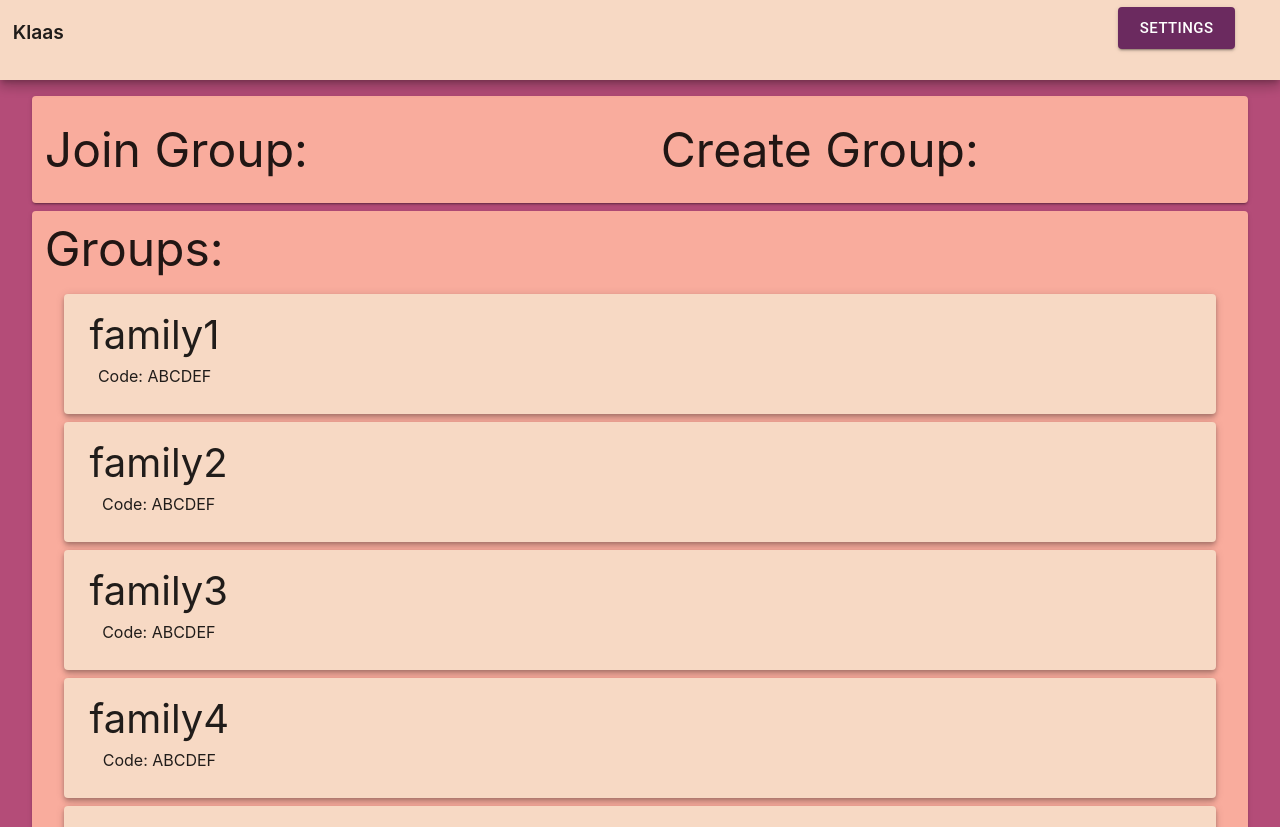
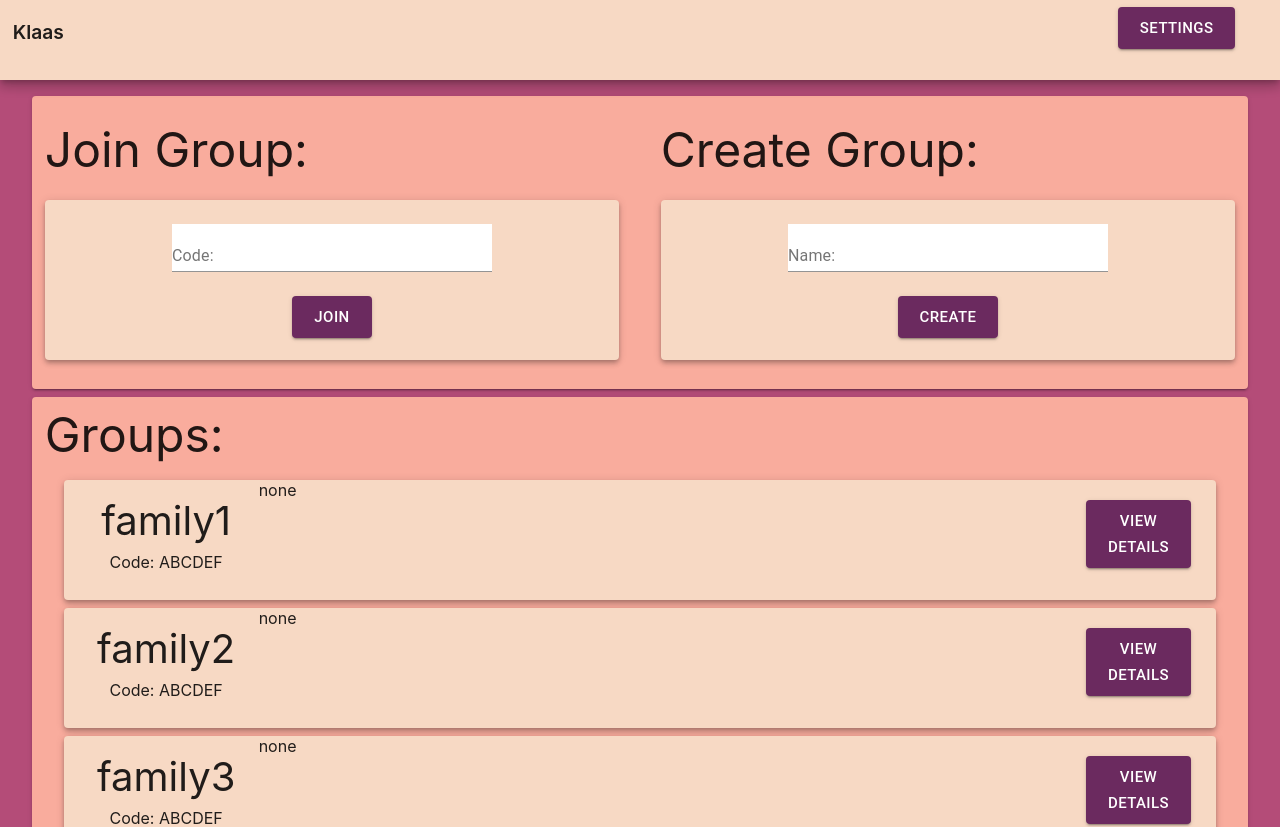
Before and after one commit to Luc-VdH/Klass_App, a React (Create React App) app in the folder klass_frontend/: page /home in a window 1280 px wide. Shown: the top 827 px of the page. Built offline with nearby package versions, Linux system fonts and the light colour scheme.

Commit message:
started work on login functionality and refined home page to include components for joining groups

```diff
--- a/klass_frontend/src/App.tsx
+++ b/klass_frontend/src/App.tsx
@@ -20,7 +20,7 @@ const theme = createTheme({
 });
 
 function App() {
-  const [username, setCC] = useState("");
+  const [username, setUN] = useState("");
   const [password, setPW] = useState("");
   return (
     <MuiThemeProvider theme={theme}>
@@ -34,7 +34,7 @@ function App() {
             <Home username={username} password={password} />
           </Route>
           <Route exact path="/">
-            <Login />
+            <Login setPW={setPW} setUN={setUN}/>
           </Route>
 
         </Switch>
--- a/klass_frontend/src/components/FamilyButton.tsx
+++ b/klass_frontend/src/components/FamilyButton.tsx
@@ -1,5 +1,6 @@
 import React, { useState } from "react";
-import {Paper} from "@material-ui/core";
+import {Button, Paper} from "@material-ui/core";
+import { Grid } from "@mui/material";
 import "./Home.css"
 import {fbProps} from './interfaces/Props'
 
@@ -13,11 +14,24 @@ function FamilyButton(props: fbProps){
 
     return(
         <Paper elevation={4} style={s}>
-            <div style={{paddingLeft: "2vw"}}>
-                <div style={{textAlign: "center", height: "7vh", paddingTop: "2vh", fontSize: "5vh"}}>{name}</div>
+            <Grid container spacing={2}>
+                <Grid item xs={2}>
+                    <div style={{paddingLeft: "2vw"}}>
+                        <div style={{textAlign: "center", height: "7vh", paddingTop: "2vh", fontSize: "5vh"}}>{name}</div>
 
-                <div style={{textAlign: "center"}}>Code: {code}</div>
-            </div>
+                        <div style={{textAlign: "center"}}>Code: {code}</div>
+                    </div>
+                </Grid>
+                <Grid item xs={8.5}>
+                    none
+                </Grid>
+                <Grid item xs={1}>
+                    <div style={{paddingTop: "2.5vh"}}>
+                    <Button variant="contained" color="primary" size="large" >View Details</Button>
+                    </div>
+                </Grid>
+
+            </Grid>
         </Paper>
     );
 }
--- a/klass_frontend/src/components/Home.tsx
+++ b/klass_frontend/src/components/Home.tsx
@@ -5,6 +5,7 @@ import FamilyButton from "./FamilyButton";
 import {homeProps} from './interfaces/Props'
 import { Paper } from "@material-ui/core";
 import { Grid } from "@mui/material";
+import NewFamily from "./NewFamily";
 
 function Home(props:homeProps){
 
@@ -33,11 +34,17 @@ function Home(props:homeProps){
                                     <div style={{paddingTop: "1vh", paddingBottom: "1vh", paddingLeft: "1vw", fontSize: "6vh"}}>
                                         Join Group:
                                     </div>
+                                    <NewFamily actionName="Join" input="Code:" action={() => {
+                                        console.log("Join Group")
+                                    }}></NewFamily>
                                 </Grid>
                                 <Grid item xs={6}>
                                     <div style={{paddingTop: "1vh", paddingBottom: "1vh", paddingLeft: "1vw", fontSize: "6vh"}}>
                                         Create Group:
                                     </div>
+                                    <NewFamily actionName="Create" input="Name:" action={() => {
+                                        console.log("New Group")
+                                    }}></NewFamily>
                                 </Grid>
                             </Grid>
                         </div>
@@ -46,10 +53,16 @@ function Home(props:homeProps){
                             <div style={{paddingTop: "1vh", paddingBottom: "1vh", paddingLeft: "1vw", fontSize: "6vh"}}>
                                 Join Group:
                             </div>
+                            <NewFamily actionName="Join" input="Code:" action={() => {
+                                console.log("Join Group")
+                            }}></NewFamily>
 
                             <div style={{paddingTop: "1vh", paddingBottom: "1vh", paddingLeft: "1vw", fontSize: "6vh"}}>
                                 Create Group:
                             </div>
+                            <NewFamily actionName="Create" input="Name:" action={() => {
+                                console.log("New Group")
+                            }}></NewFamily>
                         </div>
                     )}
 
--- a/klass_frontend/src/components/Login.tsx
+++ b/klass_frontend/src/components/Login.tsx
@@ -1,11 +1,16 @@
 import { Button,   Paper, TextField } from "@material-ui/core";
 import { Link } from "react-router-dom";
-import React, { useEffect } from "react";
+import React, { useEffect, useState } from "react";
 import './Login.css';
+import { loginProps } from "./interfaces/Props";
 
 
 
-function Login(){
+function Login(props: loginProps){
+    const [username, setUN] = useState("")
+    const [password, setPW] = useState("")
+    const [loggedin, setlogin] = useState(false)
+
     useEffect(()=>{
         console.log("hello")
     })
--- /dev/null
+++ b/klass_frontend/src/components/NewFamily.tsx
@@ -0,0 +1,26 @@
+import { Button, Paper, TextField } from "@material-ui/core";
+import { useState } from "react";
+import { newFamilyProps } from "./interfaces/Props";
+
+function NewFamily(props: newFamilyProps){
+    const [actionName, setAction] = useState(props.actionName)
+    const [input, setIn] = useState(props.input)
+    const action:Function = props.action
+    const s = {backgroundColor: "#f7d9c4", height: "20vh"}
+
+    return(
+        <div style={{padding: "1vw"}}>
+        <Paper elevation={4} style={s}>
+            <div style={{textAlign: "center", margin: "auto", paddingTop: "3vh"}}>
+                <TextField id="username" label={input} variant="standard" style={{backgroundColor: "white", width: "25vw"}}/>
+            </div>
+            <div style={{textAlign: "center", margin: "auto", paddingTop: "3vh"}}>
+                <Button variant="contained" color="primary" size ="large" onClick={() => {action()}}>{actionName}</Button>
+            </div>
+
+        </Paper>
+        </div>
+    );
+}
+
+export default NewFamily;
```
Also changed, not shown: klass_frontend/src/components/interfaces/Props.ts (+11 -0 lines).
